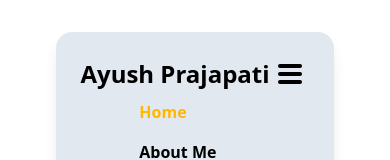
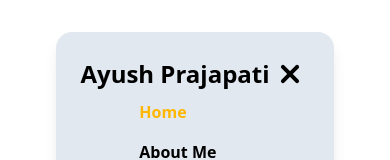
Before and after one commit to ayushp2563/portfolio-new, a React (Vite) app: page / in a window 390 px wide. Both pictures are taken after a click on the element 289 px from the left and 74 px from the top of the page. Shown: the top 160 px of the page. Built offline with nearby package versions, Linux system fonts and the light colour scheme; what tailwindcss-elevation would draw is missing.

Commit message:
minor change

```diff
--- a/src/Pages/Home/Navbar.jsx
+++ b/src/Pages/Home/Navbar.jsx
@@ -48,13 +48,25 @@ function Navbar() {
             }`}
             onClick={toggleNav}
           >
-            <span className="block h-1 w-6 mb-1  bg-black  dark:bg-white  rounded-2xl transition-all duration-300"></span>
-            <span className="block h-1 w-6 mb-1 bg-black  dark:bg-white  rounded-2xl transition-all duration-300"></span>
-            <span className="block h-1 w-6 bg-black  dark:bg-white  rounded-2xl transition-all duration-300"></span>
+            <span
+              className={`block h-1 w-6 mb-1 bg-black dark:bg-white rounded-2xl transition-transform duration-300 ${
+                navActive ? "transform rotate-45 translate-y-2" : ""
+              }`}
+            ></span>
+            <span
+              className={`block h-1 w-6 mb-1 bg-black dark:bg-white rounded-2xl transition-opacity duration-300 ${
+                navActive ? "opacity-0" : ""
+              }`}
+            ></span>
+            <span
+              className={`block h-1 w-6 bg-black dark:bg-white rounded-2xl transition-transform duration-300 ${
+                navActive ? "transform -rotate-45 -translate-y-2" : ""
+              }`}
+            ></span>
           </div>
         </div>
         <div
-          className={`md:flex md:items-center md:justify-between md:gap-12  ${
+          className={`md:flex md:items-center md:justify-between md:gap-20 transition-transform duration-500  ${
             navActive ? "active" : "hidden"
           }`}
         >
@@ -68,7 +80,7 @@ function Navbar() {
                 offset={-50}
                 duration={800}
                 to="HeroSection"
-                className="block py-2 px-4 md:pl-10 text-black dark:text-white   font-semibold hover:text-primary  dark:hover:text-primary transition-colors duration-300 cursor-pointer"
+                className="block py-2 px-4 md:pl-10 text-black dark:text-white font-semibold hover:text-primary  dark:hover:text-primary transition-colors duration-300 cursor-pointer"
               >
                 Home
               </Link>
@@ -82,7 +94,7 @@ function Navbar() {
                 offset={-50}
                 duration={800}
                 to="AboutMe"
-                className="block py-2 px-4  text-black dark:text-white   font-semibold hover:text-primary  dark:hover:text-primary transition-colors duration-300 cursor-pointer "
+                className="block py-2 px-4  text-black dark:text-white font-semibold hover:text-primary  dark:hover:text-primary transition-colors duration-300 cursor-pointer "
               >
                 About Me
               </Link>
@@ -96,7 +108,7 @@ function Navbar() {
                 offset={-50}
                 duration={800}
                 to="myskills"
-                className="block py-2 px-4 text-black dark:text-white   font-semibold hover:text-primary dark:hover:text-primary transition-colors duration-300 cursor-pointer"
+                className="block py-2 px-4 text-black dark:text-white font-semibold hover:text-primary dark:hover:text-primary transition-colors duration-300 cursor-pointer"
               >
                 Skills
               </Link>
@@ -110,7 +122,7 @@ function Navbar() {
                 offset={-50}
                 duration={800}
                 to="MyPortfolio"
-                className="block py-2 px-4 text-black dark:text-white   font-semibold hover:text-primary dark:hover:text-primary transition-colors duration-300 cursor-pointer"
+                className="block py-2 px-4 text-black dark:text-white font-semibold hover:text-primary dark:hover:text-primary transition-colors duration-300 cursor-pointer"
               >
                 Projects
               </Link>
@@ -124,7 +136,7 @@ function Navbar() {
                 offset={-50}
                 duration={800}
                 to="Contact"
-                className="block py-2 px-4 text-black dark:text-white   font-semibold hover:text-primary dark:hover:text-primary transition-colors duration-300 cursor-pointer"
+                className="block py-2 px-4 text-black dark:text-white font-semibold hover:text-primary dark:hover:text-primary transition-colors duration-300 cursor-pointer"
               >
                 Contact
               </Link>
@@ -136,7 +148,7 @@ function Navbar() {
                 smooth={true}
                 offset={-50}
                 duration={800}
-                className="block  py-2 px-4 text-black dark:text-white  font-semibold hover:text-primary dark:hover:text-primary transition-colors duration-300 cursor-pointer"
+                className="block  py-2 px-4 text-black dark:text-white font-semibold hover:text-primary dark:hover:text-primary transition-colors duration-300 cursor-pointer"
               >
                 <Darkmode />
               </Link>
```
